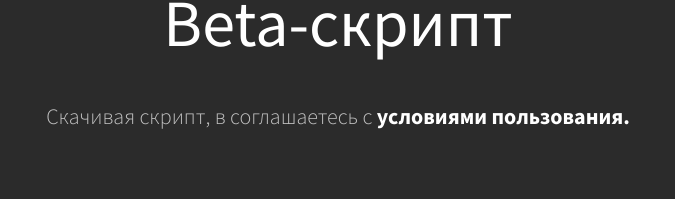
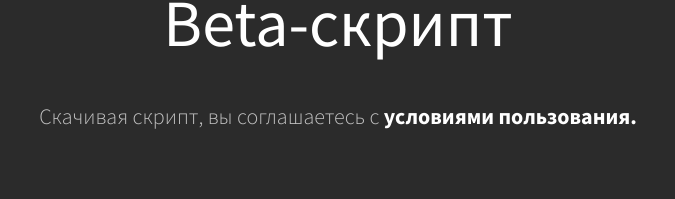
Before and after one commit to CarHub/CarHub.github.io, a plain HTML site: page index.html in a window 1280 px wide. Shown: the part 266-465 px from the top of the page, 302-977 px from the left. Drawn offline with Linux system fonts and the light colour scheme.

Commit message:
Add files via upload

```diff
--- a/index.html
+++ b/index.html
@@ -33,7 +33,7 @@
 	<div id="banner-wrapper">
 		<div id="banner" class="container">
 			<h2>Beta-скрипт</h2>
-			<p>Скачивая скрипт, в соглашаетесь с <strong>условиями пользования.</strong> </p>
+			<p>Скачивая скрипт, вы соглашаетесь с <strong>условиями пользования.</strong> </p>
 			<a href="https://oxy.st/d/fGWb" class="button">Скачать скрипт</a>
 		</div>
 <div id="copyright" class="container">
```
